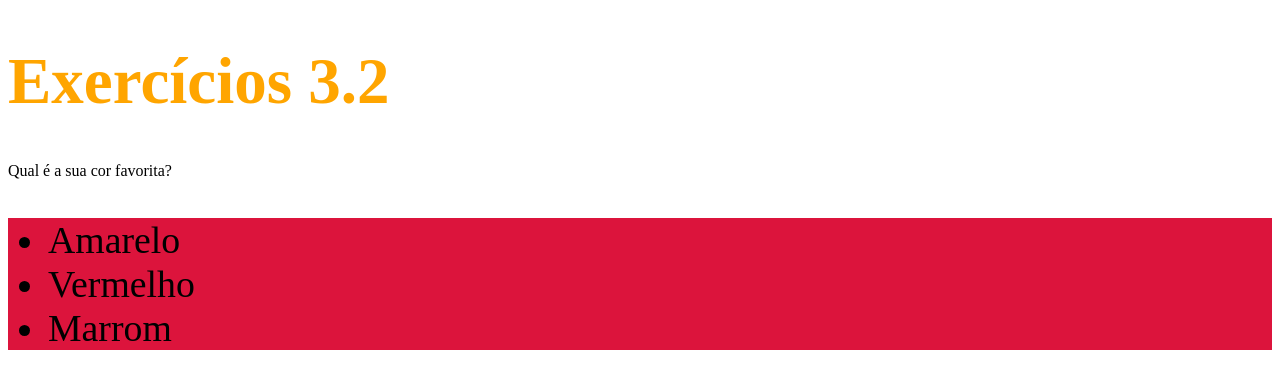
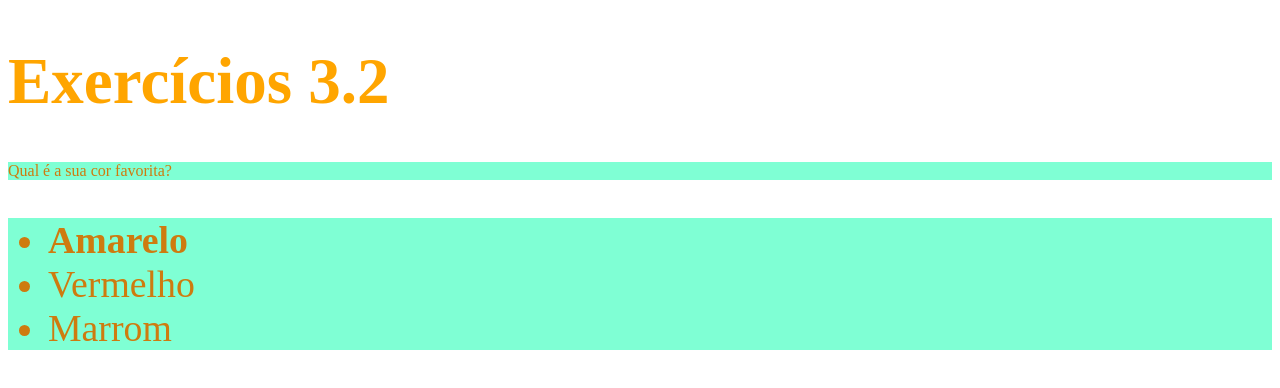
Before and after one commit to DouglasDainese/trybe_execicios, a plain HTML site: page Fundamentos/Bloco 3-introducao-a-html-e-css/dia-2-Primeiros-passos-em-css/exercicios-dia2.html in a window 1280 px wide. Drawn offline with Linux system fonts and the light colour scheme.

Commit message:
Passo 4 -Crie uma classe para...

```diff
--- a/Fundamentos/Bloco 3-introducao-a-html-e-css/dia-2-Primeiros-passos-em-css/exercicios-dia2.html
+++ b/Fundamentos/Bloco 3-introducao-a-html-e-css/dia-2-Primeiros-passos-em-css/exercicios-dia2.html
@@ -15,13 +15,18 @@
         font-size: 10mm;
     }
 
+    .listaCorPreferida { background-color: aquamarine;
+        color: rgb(206, 123, 15);
+
+    }
+
     </style>
   </head>
   <body>
     <h1>Exercícios 3.2</h1>
-    <p>Qual é a sua cor favorita?</p>
-    <ul>
-      <li>Amarelo</li>
+    <p class="listaCorPreferida">Qual é a sua cor favorita?</p>
+    <ul class="listaCorPreferida">
+      <li> <strong>Amarelo</strong></li>
       <li>Vermelho</li>
       <li>Marrom</li>
     </ul>
```
